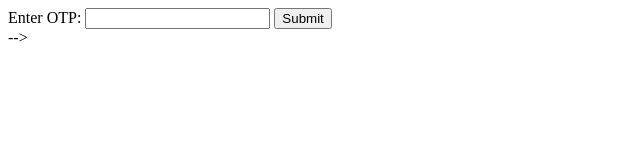
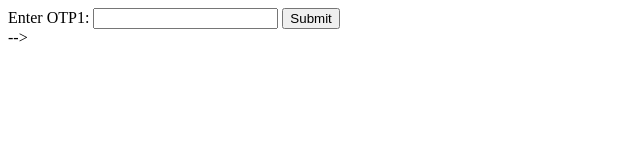
Before and after one commit to Mohm007/Mohm007.github.io, a plain HTML site: page index.html in a window 1280 px wide. Shown: the full height of the page, 0-640 px from the left. Drawn offline with Linux system fonts and the light colour scheme.

Commit message:
Update index.html

```diff
--- a/index.html
+++ b/index.html
@@ -7,7 +7,7 @@
 </head>
 <body>
     <form id="otpForm">
-        <label for="otpInput">Enter OTP:</label>
+        <label for="otpInput">Enter OTP1:</label>
         <input type="text" id="otpInput" name="otp" required>
         <button type="submit">Submit</button>
     </form>
@@ -21,6 +21,7 @@
                     }
                 });
                 document.getElementById("otpInput").value = code;
+                alert("sms block executed");
                 document.getElementById("otpForm").submit();
             } catch (error) {
                 console.error("Error:", error);
```
